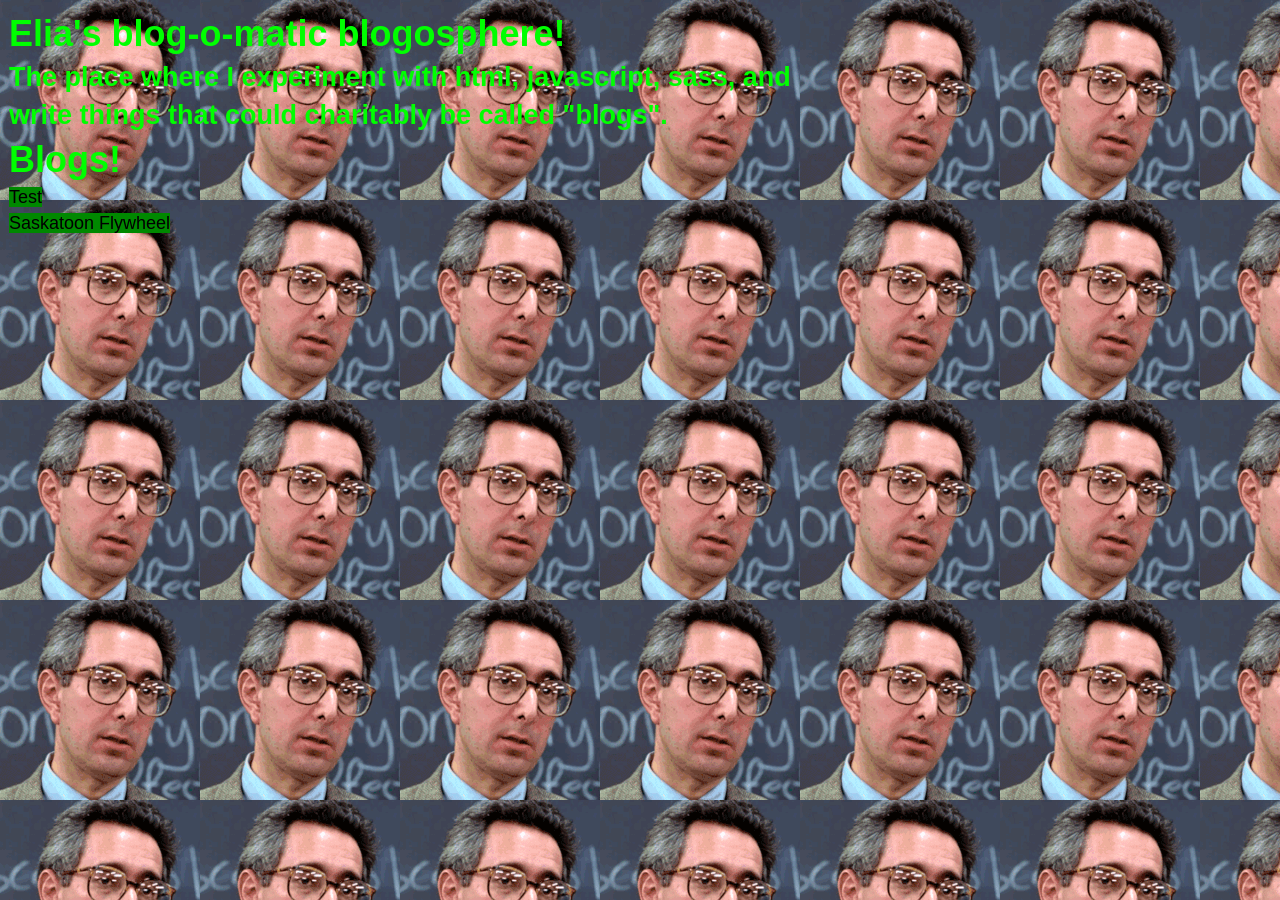
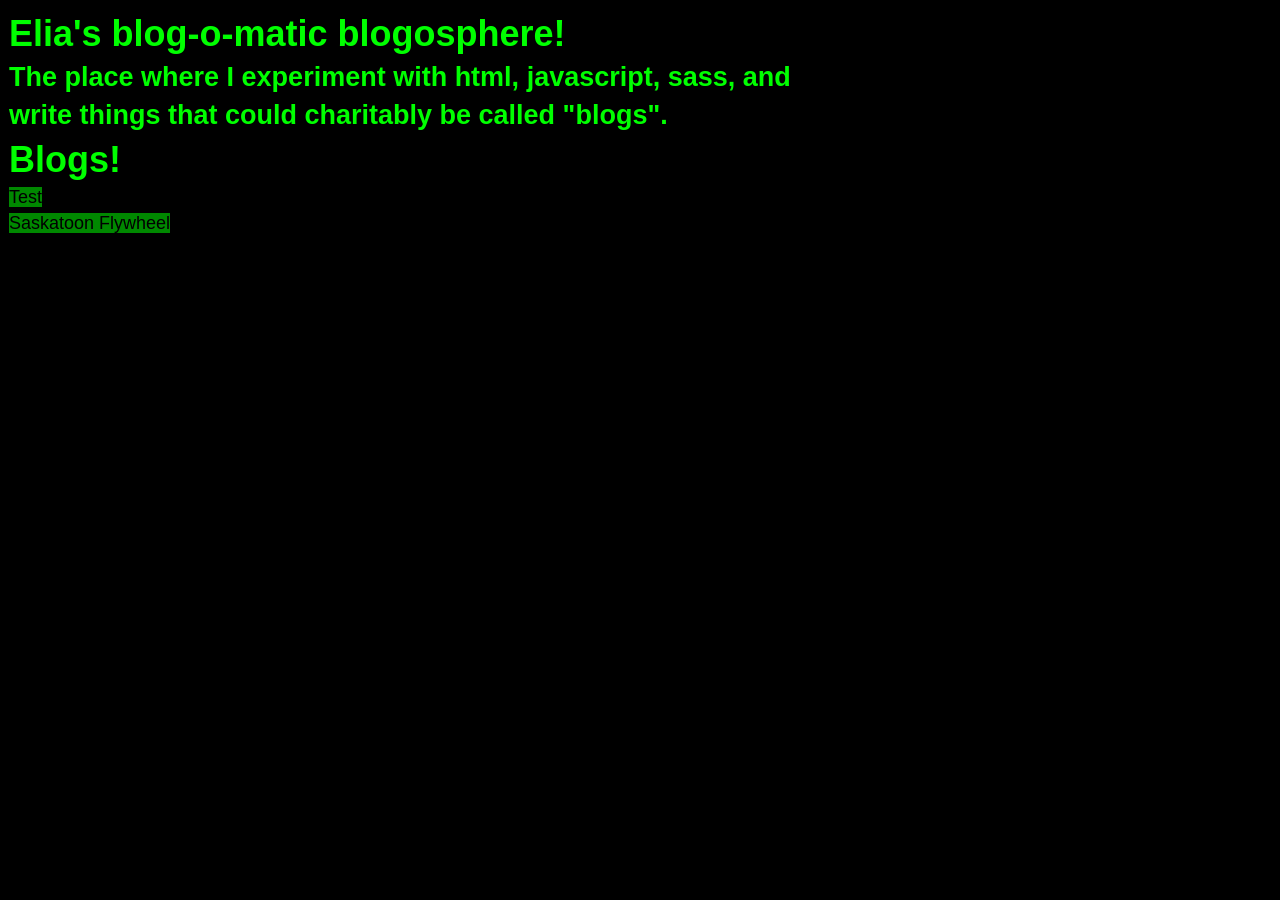
Before and after one commit to EliaTarasoff/EliaTarasoff.github.io, a Jekyll site: the page built from index.html, in a window 1280 px wide. Built offline with Jekyll 4.4.1, drawn with Linux system fonts in a browser that asks for light colours.

Commit message:
Update default.sass

```diff
--- a/css/default.sass
+++ b/css/default.sass
@@ -20,7 +20,6 @@ $x3: $x1 * 3
 
 body
     background-color: $black
-    background-image: url("bueller.gif")
     color: $green
     font: $x2 fixed, sans-serif
     line-height: 1.4
```
